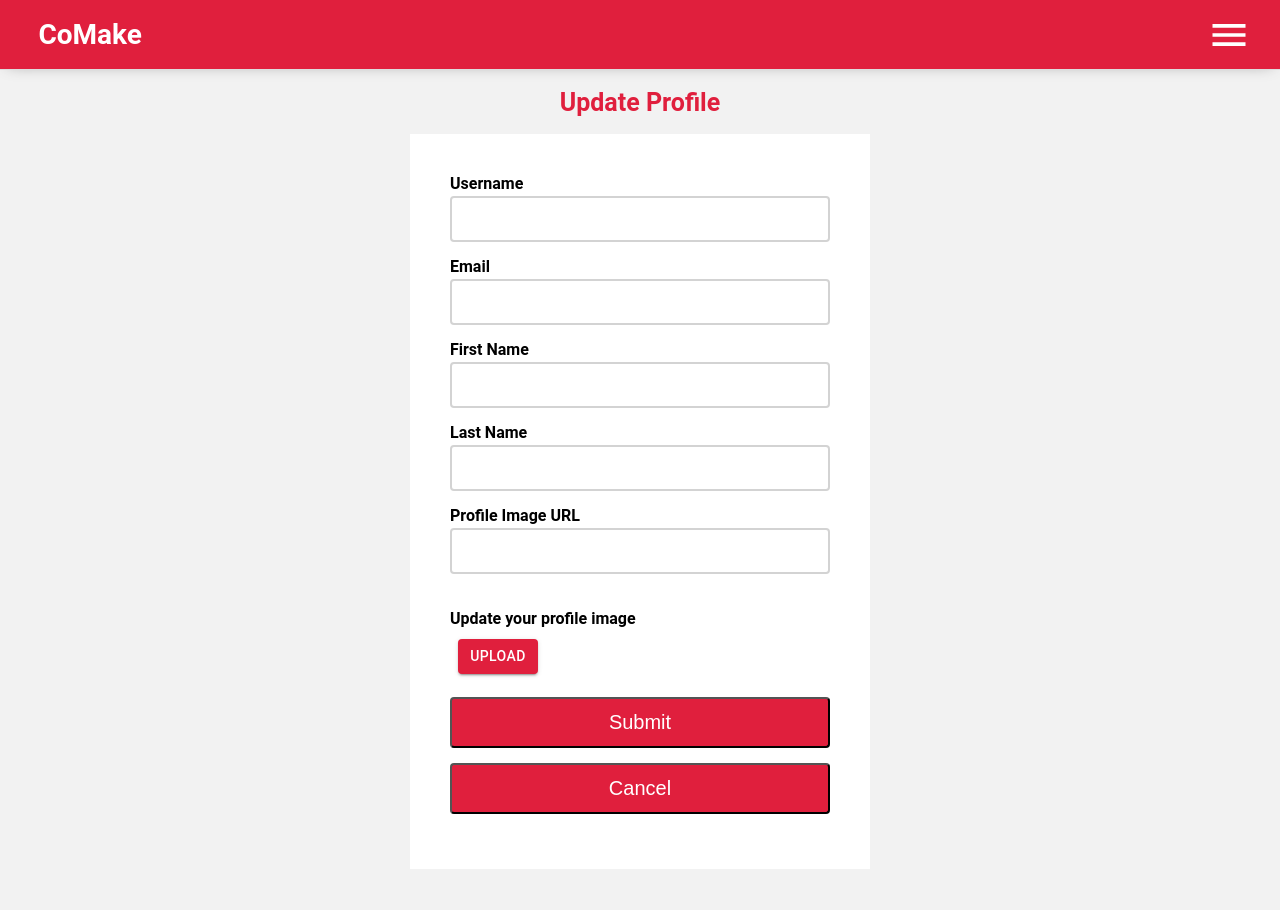
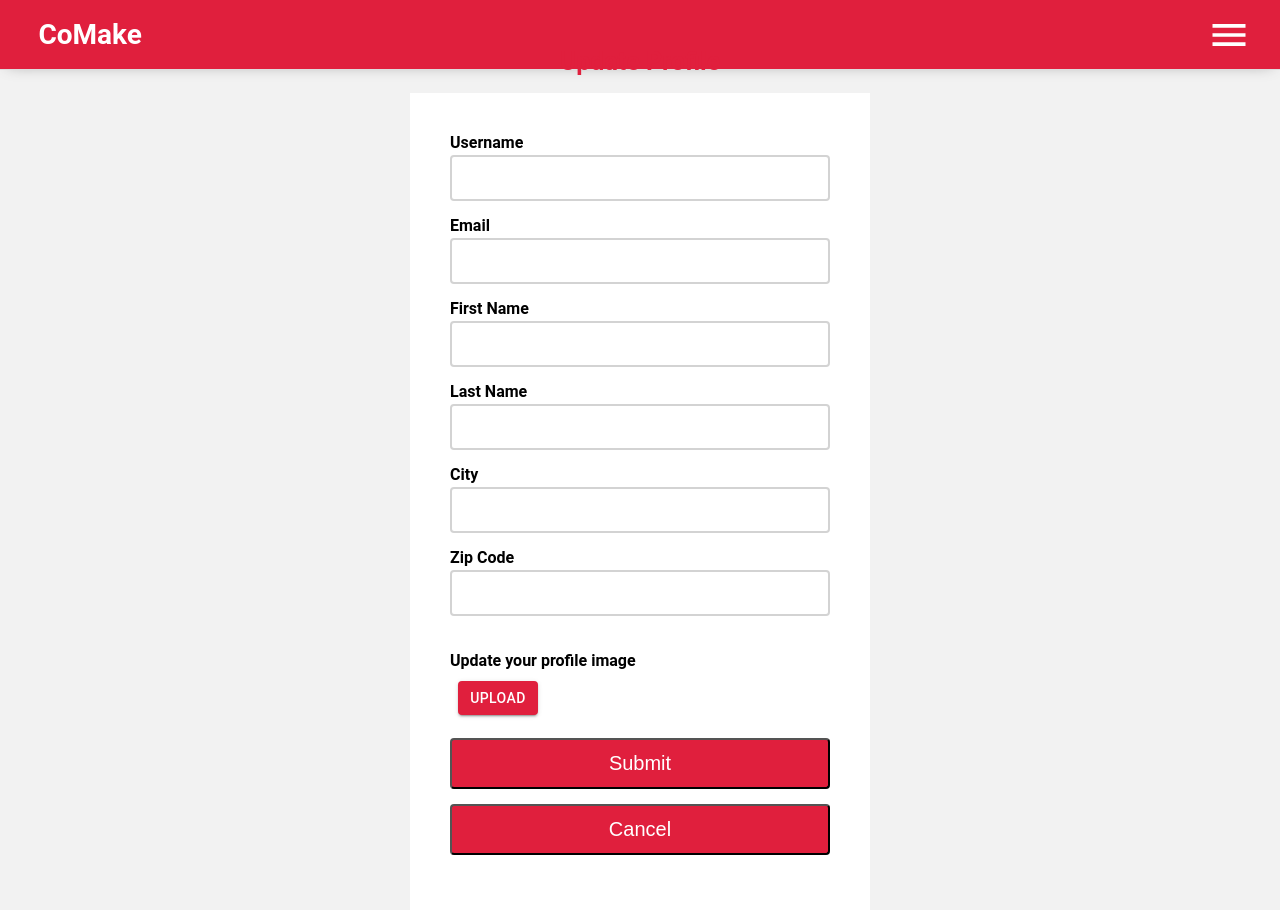
Before and after one commit to patrick-replogle/co-make-fe, a React (Create React App) app in the folder co-make/: page /profile_form in a window 1280 px wide. Before the commit the page ends 870 px from the top, so only its background shows below. Built offline with nearby package versions, Linux system fonts and the light colour scheme; no server answers; sample sign-in values are in the browser's storage; a web font is replaced by a local one.

Commit message:
image now populates when user is editing their profile

```diff
--- a/co-make/src/App.scss
+++ b/co-make/src/App.scss
@@ -165,9 +165,9 @@ p {
 
 /* authentication header  */
 .authHeader {
+  display: flex;
   align-items: center;
   border-bottom: 1px solid rgb(221, 221, 221);
-  display: flex;
   height: 70px;
   background: #e01f3d;
   color: white;
@@ -177,7 +177,6 @@ p {
   -webkit-box-shadow: 0px 2px 15px -8px rgba(0, 0, 0, 0.42);
   -moz-box-shadow: 0px 2px 15px -8px rgba(0, 0, 0, 0.42);
   box-shadow: 0px 2px 15px -8px rgba(0, 0, 0, 0.42);
-  margin-bottom: 150px;
 
   .authHeaderLinks {
     display: flex;
--- a/co-make/src/components/authentication/Register.js
+++ b/co-make/src/components/authentication/Register.js
@@ -42,7 +42,7 @@ const Register = (props) => {
   return (
     <>
       <AuthHeader />
-      <div className="authContainer">
+      <div style={{ marginTop: "150px" }} className="authContainer">
         <Formik
           initialValues={initialUser}
           validationSchema={validationSchema}
@@ -149,8 +149,8 @@ const Register = (props) => {
                   value={values.city}
                   id="city"
                 />
-                {touched.last_name && errors.last_name && (
-                  <p className="errors">{errors.last_name}</p>
+                {touched.city && errors.city && (
+                  <p className="errors">{errors.city}</p>
                 )}
 
                 <label htmlFor="zip_code">Zip Code</label>
@@ -161,8 +161,8 @@ const Register = (props) => {
                   value={values.zip_code}
                   id="zip_code"
                 />
-                {touched.last_name && errors.last_name && (
-                  <p className="errors">{errors.last_name}</p>
+                {touched.zip_code && errors.zip_code && (
+                  <p className="errors">{errors.zip_code}</p>
                 )}
 
                 <ImageUpload photo={photo} setPhoto={setPhoto} />
--- a/co-make/src/components/dashboard/IssueLink.js
+++ b/co-make/src/components/dashboard/IssueLink.js
@@ -32,7 +32,10 @@ const IssueLink = ({ post, setPosts }) => {
   return (
     <div className="issueLink">
       <Link to={`/post/${post.id}`}>
-        <img src={volunteering} alt="issue avatar" />
+        <img
+          src={post.photo !== "null" ? post.photo : volunteering}
+          alt="issue avatar"
+        />
         <h2>
           {post.title.length > 50
             ? post.title.slice(0, 50) + "..."
--- a/co-make/src/components/dashboard/SearchBar.js
+++ b/co-make/src/components/dashboard/SearchBar.js
@@ -30,7 +30,7 @@ const SearchBar = (props) => {
       axiosWithAuth()
         .post("/posts/city", searchCity)
         .then((res) => {
-          setPosts(res.data);
+          setPosts(res.data.sort((a, b) => b.votes - a.votes));
           props.setSearchErr("");
         })
         .catch((err) => {
@@ -43,7 +43,7 @@ const SearchBar = (props) => {
       axiosWithAuth()
         .post("/posts/zipcode", searchZip)
         .then((res) => {
-          setPosts(res.data);
+          setPosts(res.data.sort((a, b) => b.votes - a.votes));
           props.setSearchErr("");
         })
         .catch((err) => {
--- a/co-make/src/components/issues/IssueCard.js
+++ b/co-make/src/components/issues/IssueCard.js
@@ -6,6 +6,7 @@ import { axiosWithAuth } from "../../utils/axiosWithAuth.js";
 import { formatDate } from "../../utils/functions";
 import IssueComments from "./IssueComments.js";
 import AddComment from "./AddComment.js";
+import volunteering from "../../img/volunteering.jpg";
 
 const IssueCard = (props) => {
   const [issue, setIssue] = useState({});
@@ -62,11 +63,7 @@ const IssueCard = (props) => {
         <div className="issueCardContainer">
           <div className="card">
             <img
-              src={
-                issue.post_image_url
-                  ? issue.post_image_url
-                  : "https://pngimage.net/wp-content/uploads/2018/05/default-png-6.png"
-              }
+              src={issue.photo !== "null" ? issue.photo : volunteering}
               alt="issue avatar"
             />
             <h2>{issue.title}</h2>
--- a/co-make/src/components/profile/Profile.js
+++ b/co-make/src/components/profile/Profile.js
@@ -54,8 +54,17 @@ const Profile = () => {
         <div className="profileContainer">
           <div className="profileCard">
             <div className="profileCardTopRow">
-              {user.photo ? (
-                <img src={user.photo} />
+              {user.photo !== "null" ? (
+                <img
+                  src={user.photo}
+                  alt="user avatar"
+                  style={{
+                    maxWidth: "150px",
+                    height: "150px",
+                    borderRadius: "50%",
+                    marginBottom: "10px",
+                  }}
+                />
               ) : (
                 <div className="profileAvatar">
                   {String(user.first_name).charAt(0)}
--- a/co-make/src/components/profile/UserForm.js
+++ b/co-make/src/components/profile/UserForm.js
@@ -12,7 +12,8 @@ const initialUserState = {
   email: "",
   first_name: "",
   last_name: "",
-  profile_image_url: "",
+  city: "",
+  zip_code: "",
 };
 
 const UserForm = (props) => {
@@ -43,8 +44,13 @@ const UserForm = (props) => {
       email: user.email,
       first_name: user.first_name,
       last_name: user.last_name,
-      profile_image_url: user.profile_image_url,
+      city: user.city,
+      zip_code: user.zip_code,
     });
+
+    if (user.photo !== "null") {
+      setPhoto(user.photo);
+    }
   }, [user, setFormData]);
 
   const handleChange = (e) => {
@@ -57,7 +63,12 @@ const UserForm = (props) => {
   const handleSubmit = (e) => {
     setIsSubmitting(true);
     e.preventDefault();
-    const values = updatedUser(user, formData);
+
+    const updatedValues = updatedUser(user, formData);
+    const values = {
+      ...updatedValues,
+      photo: photo ? photo : null,
+    };
 
     axiosWithAuth()
       .put(`/users/${user.id}`, values)
@@ -126,13 +137,24 @@ const UserForm = (props) => {
               required
             />
 
-            <label htmlFor="profile_image_url">Profile Image URL</label>
+            <label htmlFor="city">City</label>
             <input
               type="text"
-              name="profile_image_url"
+              name="city"
               onChange={handleChange}
-              value={formData.profile_image_url}
-              id="profile_image_url"
+              value={formData.city}
+              id="city"
+              required
+            />
+
+            <label htmlFor="zip_code">Zip Code</label>
+            <input
+              type="text"
+              name="zip_code"
+              onChange={handleChange}
+              value={formData.zip_code}
+              id="zip_code"
+              required
             />
 
             <ImageUpload photo={photo} setPhoto={setPhoto} />
--- a/co-make/src/utils/axiosWithAuth.js
+++ b/co-make/src/utils/axiosWithAuth.js
@@ -4,8 +4,7 @@ export const axiosWithAuth = () => {
   const token = localStorage.getItem("coMakeToken");
 
   return axios.create({
-    // baseURL: "https://co-make-be.herokuapp.com/api",
-    baseURL: "http://localhost:5000/api",
+    baseURL: "https://co-make-be.herokuapp.com/api",
     headers: {
       Authorization: token,
     },
```
